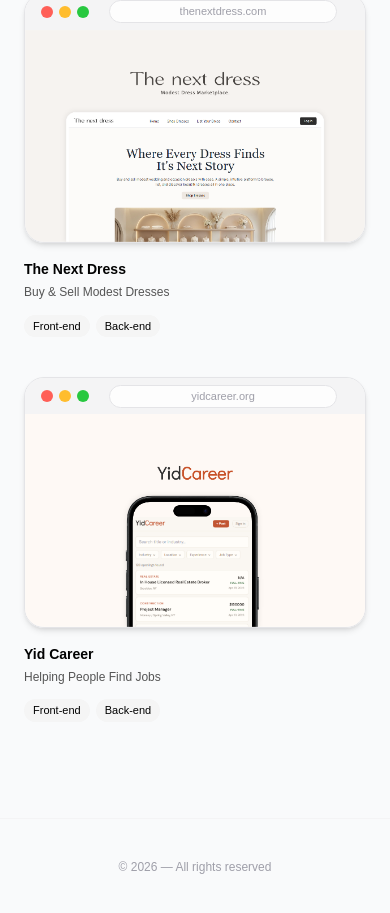
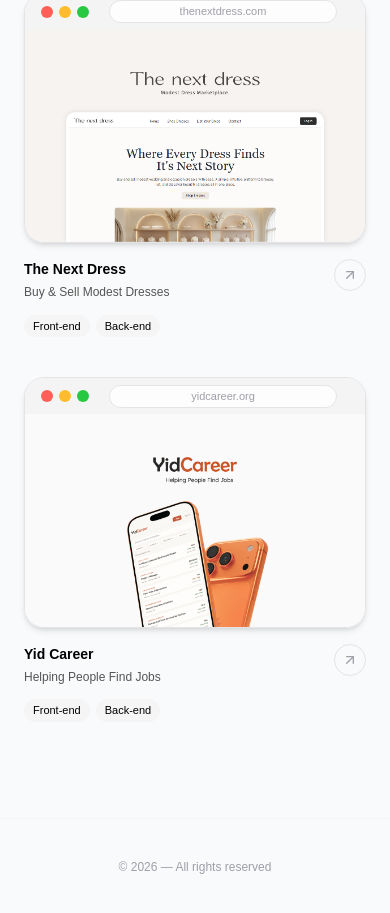
Before and after one commit to herrys613/my-portfolio, a React (Vite) app: page / in a window 390 px wide. Shown: the part 3850-4763 px from the top of the page. Built offline with nearby package versions, Linux system fonts and the light colour scheme.

Commit message:
updated website section

```diff
--- a/package.json
+++ b/package.json
@@ -18,6 +18,7 @@
     "embla-carousel-react": "^8.6.0",
     "framer-motion": "^11.0.0",
     "lucide-react": "^0.468.0",
+    "ogl": "^1.0.11",
     "radix-ui": "^1.4.3",
     "react": "^19.0.0",
     "react-dom": "^19.0.0",
--- a/src/components/HeroSection.tsx
+++ b/src/components/HeroSection.tsx
@@ -17,13 +17,12 @@ export function HeroSection() {
       <div
         className="pointer-events-none absolute inset-0"
         style={{
-          background:
-            'radial-gradient(ellipse 80% 70% at 50% 50%, white 30%, transparent 100%)',
+          background: 'radial-gradient(ellipse 80% 70% at 50% 50%, white 30%, transparent 100%)',
         }}
       />
 
       {/* Content */}
-      <div className="relative z-10 max-w-4xl">
+      <div className="relative z-10 w-full max-w-4xl md:mx-auto md:text-center">
         {/* Eyebrow */}
         <motion.p
           initial={{ opacity: 0 }}
@@ -54,7 +53,7 @@ export function HeroSection() {
           initial={{ opacity: 0, y: 8 }}
           animate={{ opacity: 1, y: 0 }}
           transition={{ duration: 0.6, ease: 'easeOut', delay: 1.6 }}
-          className="max-w-md text-base leading-relaxed text-muted-foreground"
+          className="max-w-md text-base leading-relaxed text-muted-foreground md:mx-auto"
         >
           I'm a multidisciplinary creator working across graphic design, video production,
           and software development. I turn ideas into polished, purposeful work.
@@ -65,7 +64,7 @@ export function HeroSection() {
           initial={{ opacity: 0 }}
           animate={{ opacity: 1 }}
           transition={{ duration: 0.8, delay: 2.0 }}
-          className="mt-16 flex items-center gap-2 text-xs text-zinc-400"
+          className="mt-16 flex items-center justify-center gap-2 text-xs text-zinc-400"
         >
           <span className="h-px w-8 bg-zinc-300" />
           <span>Scroll to explore</span>
--- a/src/components/SoftwareSection.tsx
+++ b/src/components/SoftwareSection.tsx
@@ -1,3 +1,4 @@
+import { ArrowUpRight } from 'lucide-react'
 import type { ProjectItem } from '@/data/projects'
 import { FadeIn } from '@/components/FadeIn'
 import { BrowserMockup } from '@/components/BrowserMockup'
@@ -33,6 +34,7 @@ export function SoftwareSection({ items }: SoftwareSectionProps) {
                 imageAlt={item.title}
                 className="transition-shadow duration-300 group-hover:shadow-lg"
               />
+              <div className="flex items-start justify-between gap-4">
                 <div>
                   <h3 className="mb-1 text-sm font-semibold text-foreground">
                     {item.title}
@@ -48,6 +50,15 @@ export function SoftwareSection({ items }: SoftwareSectionProps) {
                     ))}
                   </div>
                 </div>
+                <a
+                  href={`https://${item.siteUrl}`}
+                  target="_blank"
+                  rel="noopener noreferrer"
+                  className="flex h-8 w-8 shrink-0 items-center justify-center rounded-full border border-zinc-200 text-zinc-400 transition-colors hover:border-zinc-900 hover:text-zinc-900"
+                >
+                  <ArrowUpRight className="h-4 w-4" />
+                </a>
+              </div>
             </div>
           </FadeIn>
         ))}
```
Also changed, not shown: public/images/projects/yid-career-website-cover.png, 1 other file (tests, documents, lock files or other folders). Lines whose indentation alone changed are shown as unchanged.
